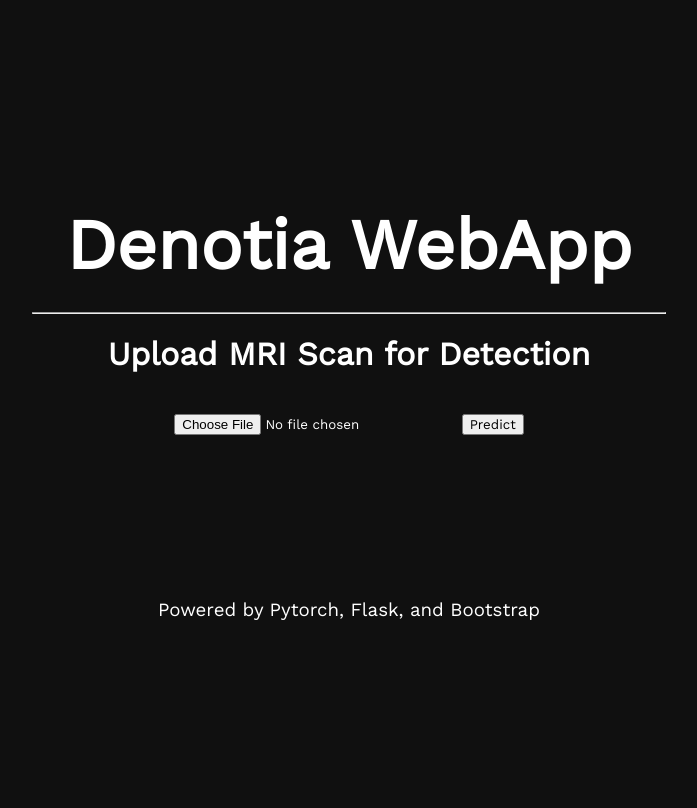
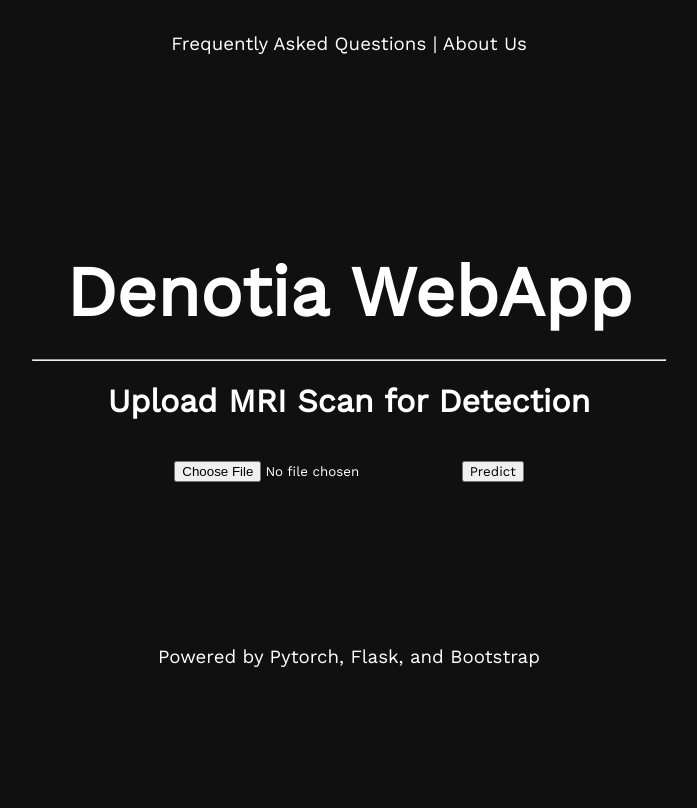
Before and after one commit to namanmodani/denotia, a Flask app: page / in a window 1280 px wide. Shown: the whole page, without its empty margins (291-988 px from the left). Run offline with Flask 2, Linux system fonts and the light colour scheme.

Commit message:
Update index.html

```diff
--- a/templates/index.html
+++ b/templates/index.html
@@ -23,8 +23,8 @@ input {
     font-family: 'Work Sans';
 }
 
-h3 {
-    padding-top: 10%;
+.header {
+    padding-top: 0.5%;
     font-weight: normal;
 }
 
@@ -32,6 +32,26 @@ h3 {
     font-family: 'Work Sans';
 }
 
+.footer {
+    padding-top: 10%;
+    font-weight: normal;
+}
+
+a {
+  color: white;
+  text-decoration:none;
+}
+
+a:hover {
+  transition: 1s;
+}
+
+
+.link:hover {
+  -webkit-background-clip: text;
+  -webkit-text-fill-color: #a9a9a9;
+  transition: 1s;
+}
 </style>
 
 <!---- Flask part -->
@@ -39,6 +59,7 @@ h3 {
 <title> Denotia WebApp </title>
 
 <body>
+    <h3 class = header><a href = "{{ url_for ('faq') }}" class = link>Frequently Asked Questions</a> | <a href = "{{ url_for ('about') }}" class = link>About Us</a></h3>
 <p>Denotia WebApp</p>
 <hr width="50%">
 <h1> Upload MRI Scan for Detection </h1>
@@ -49,7 +70,7 @@ h3 {
 </form>
 <br>
 
-<h3> Powered by Pytorch, Flask, and Bootstrap </h3>
+<h3 class = 'footer'> Powered by Pytorch, Flask, and Bootstrap </h3>
 
 </body>
 </html>
```
